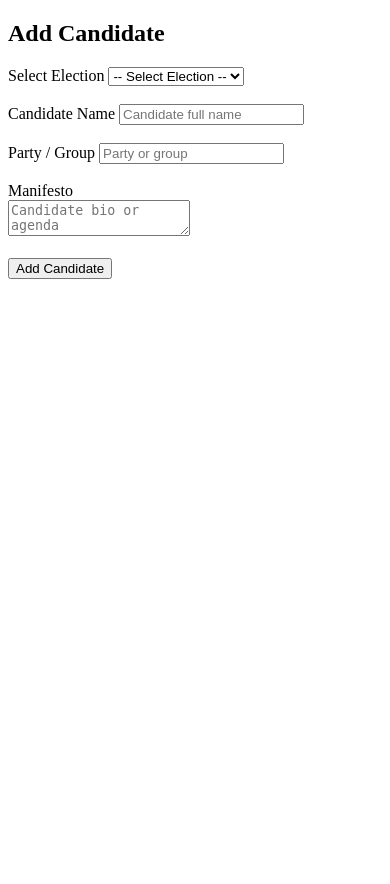
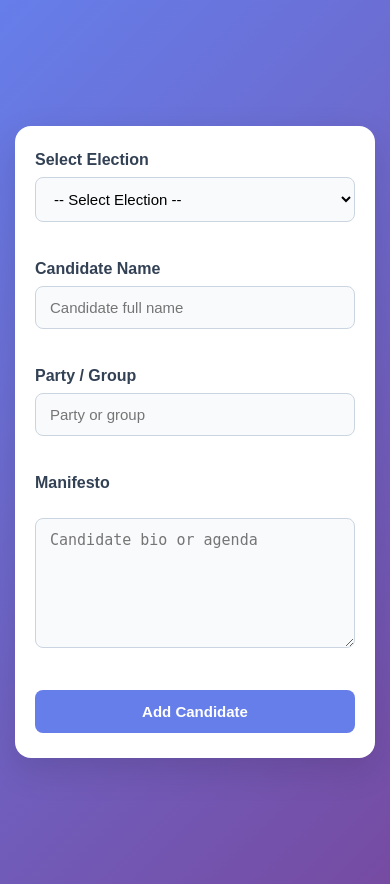
Before and after one commit to Yogesh-BCA-Ds/vote-management-system-, a Flask app: page /candidate in a window 390 px wide. Before the commit the page ends 279 px from the top, so only its background shows below. Run offline with Flask 3, Linux system fonts and the light colour scheme; data comes from the database, SQL or seed files in the repository; both versions use the stored data as it was after the commit.

Commit message:
adding css to candidate and login page

```diff
--- /dev/null
+++ b/static/css/style.css
@@ -0,0 +1,262 @@
+/* Login Page */
+
+body {
+    margin: 0;
+    min-height: 100vh;
+
+    display: flex;
+    justify-content: center;
+    align-items: center;
+
+    font-family: Arial, Helvetica, sans-serif;
+
+    background: linear-gradient(135deg, #667eea, #764ba2);
+}
+
+
+/* Main login box */
+
+#lg1 {
+    width: 350px;
+    padding: 40px;
+
+    background: rgba(255, 255, 255, 0.95);
+
+    border-radius: 18px;
+
+    box-shadow: 0 15px 40px rgba(0, 0, 0, 0.25);
+
+    text-align: center;
+}
+
+
+/* Input fields */
+
+#lg1 input {
+    width: 100%;
+    padding: 13px 15px;
+
+    margin-bottom: 18px;
+
+    border: 1px solid #d1d5db;
+    border-radius: 8px;
+
+    font-size: 15px;
+
+    box-sizing: border-box;
+
+    outline: none;
+
+    background: #f9fafb;
+
+    transition: 0.2s;
+}
+
+
+#lg1 input:focus {
+    border-color: #667eea;
+
+    background: white;
+
+    box-shadow: 0 0 0 3px rgba(102, 126, 234, 0.15);
+}
+
+
+/* Buttons */
+
+#lg1 button {
+    width: 100%;
+
+    padding: 13px;
+
+    border: none;
+    border-radius: 8px;
+
+    background: #667eea;
+    color: white;
+
+    font-size: 15px;
+    font-weight: bold;
+
+    cursor: pointer;
+
+    transition: 0.2s;
+}
+
+
+#lg1 button:hover {
+    background: #5568d9;
+
+    transform: translateY(-1px);
+}
+
+
+/* New user button */
+
+#lg1 a {
+    display: block;
+
+    margin-top: 14px;
+
+    text-decoration: none;
+}
+
+
+#lg1 a button {
+    background: #374151;
+}
+
+
+#lg1 a button:hover {
+    background: #1f2937;
+}
+
+
+/* Mobile */
+
+@media (max-width: 500px) {
+
+    #lg1 {
+        width: calc(100% - 50px);
+        padding: 30px 20px;
+    }
+}
+
+/* =========================================
+   CANDIDATE MANAGEMENT PAGE
+========================================= */
+
+#candidate-page {
+    min-height: 100vh;
+    display: flex;
+    justify-content: center;
+    align-items: center;
+
+    padding: 30px 20px;
+}
+
+
+/* Candidate form */
+
+#candidate-page form {
+    width: 100%;
+    max-width: 550px;
+
+    background: white;
+    padding: 35px;
+
+    border-radius: 16px;
+
+    box-shadow: 0 12px 35px rgba(0, 0, 0, 0.12);
+}
+
+
+/* Heading */
+
+#candidate-page h2 {
+    text-align: center;
+    margin-bottom: 28px;
+
+    color: #1e293b;
+}
+
+
+/* Labels */
+
+#candidate-page label {
+    display: block;
+
+    margin-bottom: 8px;
+
+    font-weight: 600;
+    color: #334155;
+}
+
+
+/* Inputs, select and textarea */
+
+#candidate-page input,
+#candidate-page select,
+#candidate-page textarea {
+    width: 100%;
+
+    padding: 12px 14px;
+
+    margin-bottom: 20px;
+
+    border: 1px solid #cbd5e1;
+    border-radius: 8px;
+
+    font-size: 15px;
+
+    box-sizing: border-box;
+
+    background: #f8fafc;
+
+    outline: none;
+}
+
+
+/* Focus effect */
+
+#candidate-page input:focus,
+#candidate-page select:focus,
+#candidate-page textarea:focus {
+    border-color: #667eea;
+
+    background: white;
+
+    box-shadow: 0 0 0 3px rgba(102, 126, 234, 0.12);
+}
+
+
+/* Manifesto */
+
+#candidate-page textarea {
+    min-height: 130px;
+
+    resize: vertical;
+}
+
+
+/* Add Candidate button */
+
+#candidate-page button {
+    width: 100%;
+
+    padding: 13px;
+
+    border: none;
+    border-radius: 8px;
+
+    background: #667eea;
+    color: white;
+
+    font-size: 15px;
+    font-weight: bold;
+
+    cursor: pointer;
+
+    transition: 0.2s;
+}
+
+
+#candidate-page button:hover {
+    background: #5568d9;
+
+    transform: translateY(-1px);
+}
+
+
+/* Mobile */
+
+@media (max-width: 600px) {
+
+    #candidate-page {
+        padding: 20px 15px;
+    }
+
+    #candidate-page form {
+        padding: 25px 20px;
+    }
+}
--- a/static/js/script.js
+++ /dev/null
@@ -1,4 +0,0 @@
-function nextpage(event){
-    const link = event.target.value;
-    window.open(link);
-    }
--- a/templates/candidate.html
+++ b/templates/candidate.html
@@ -2,12 +2,10 @@
 <html>
 <head>
     <title>Candidate Management</title>
+    <link rel="stylesheet" href="{{url_for('static',filename='css/style.css')}}">
 </head>
 
-<body>
-
-    <h2>Add Candidate</h2>
-
+<body id = "candidate-page">
     <form action="{{ url_for('candidate') }}" method="POST">
 
         <label>Select Election</label>
--- a/templates/index.html
+++ b/templates/index.html
@@ -2,7 +2,8 @@
 <html>
     <head>
 	<title>vote management system </title>
-    <head>
+	<link rel="stylesheet" href="{{url_for('static',filename='css/style.css')}}">
+    </head>
 
     <body>
        <div id="lg1">
```
Also changed, not shown: database/vote_man.db.
